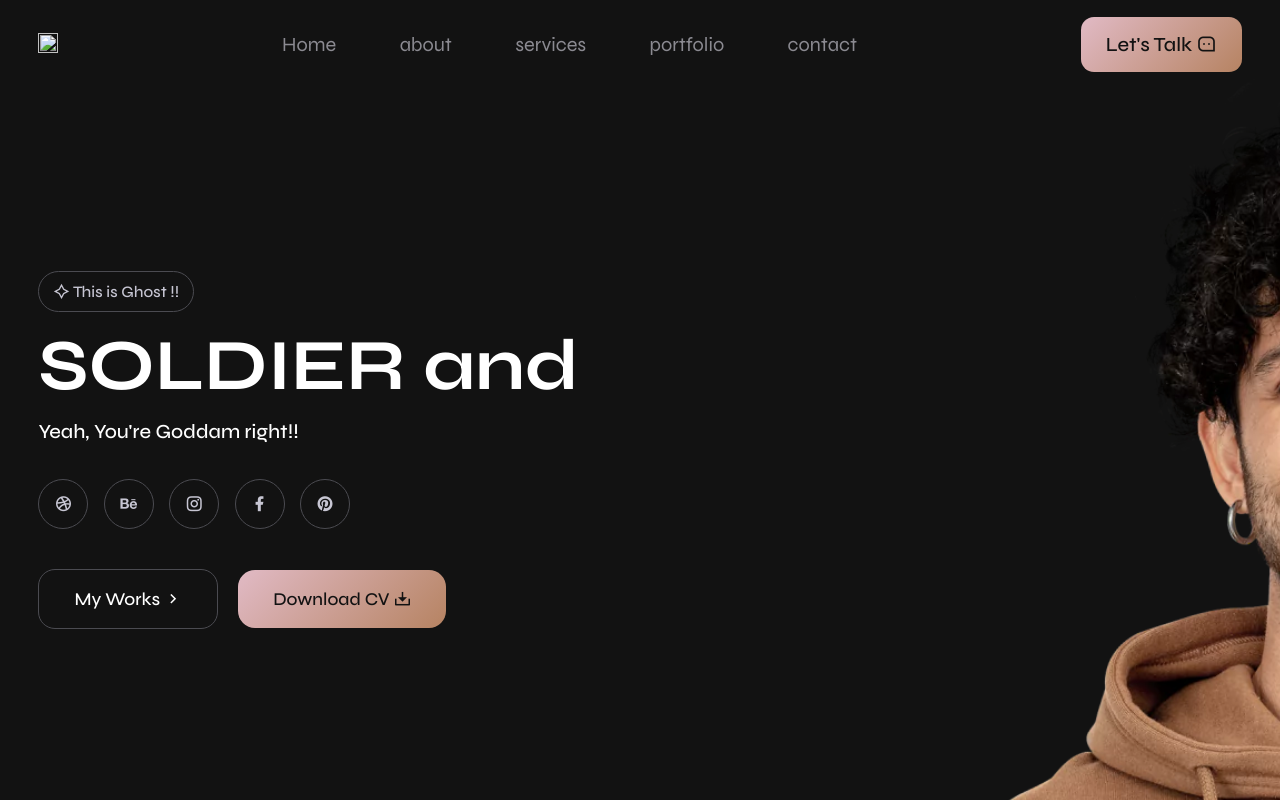
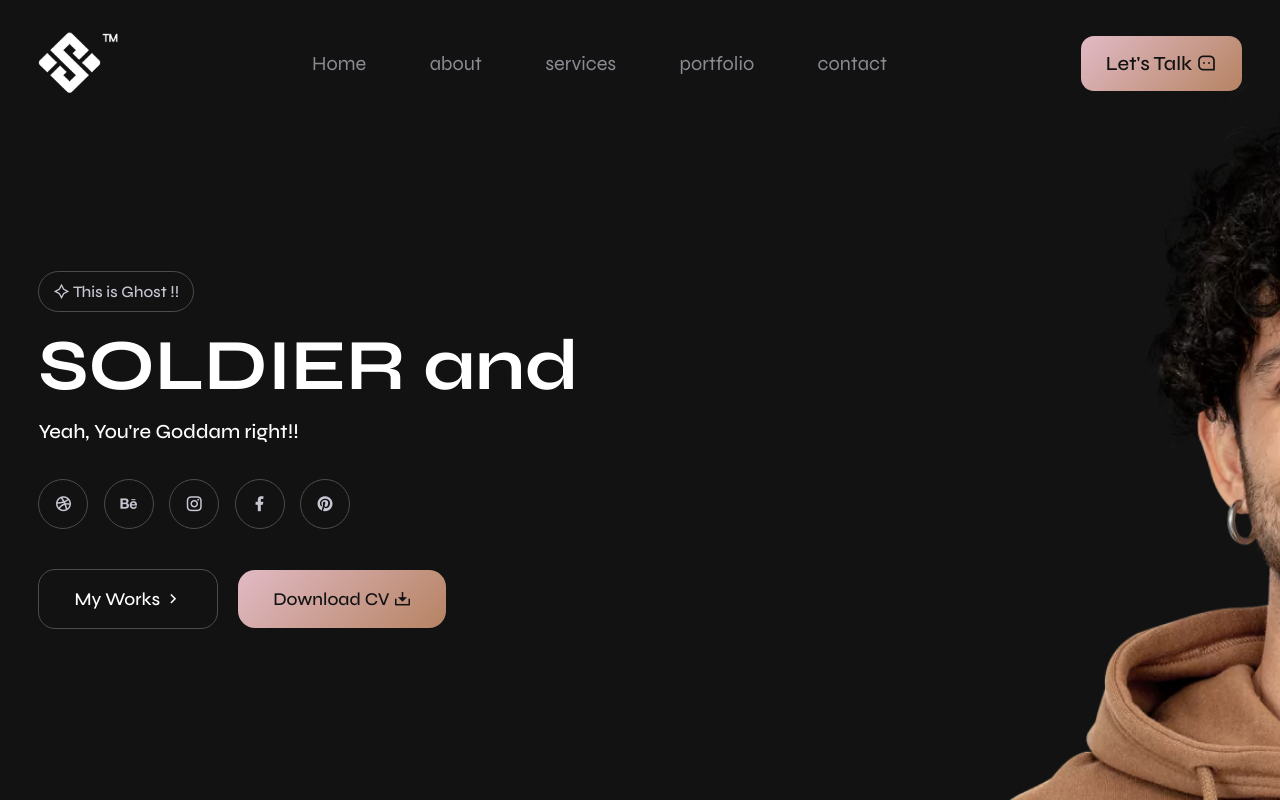
Before and after one commit to Priyanshu-beep/myportfolio, a plain HTML site: page index.html in a window 1280 px wide. Drawn offline with nearby package versions, Linux system fonts and the light colour scheme; files whose address does not match are found by name.

Commit message:
Update index.html

```diff
--- a/index.html
+++ b/index.html
@@ -25,7 +25,7 @@
 
     <!--header-->
     <header>
-        <a href="#" class="logo"><img src="img/logo.png"></a>
+        <a href="#" class="logo"><img src="logo.png"></a>
         <ul class="menulist">
             <a href="#">Home</a>
             <a href="#">about</a>
```
